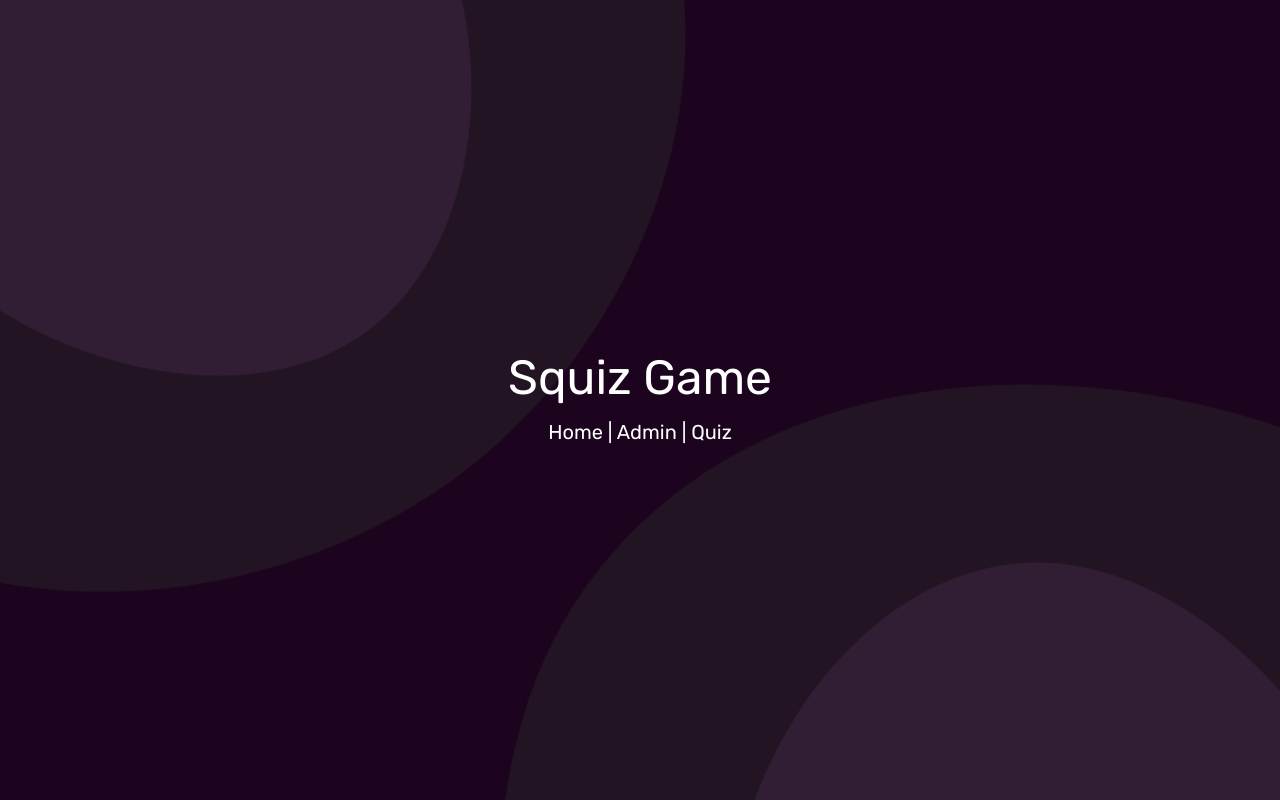
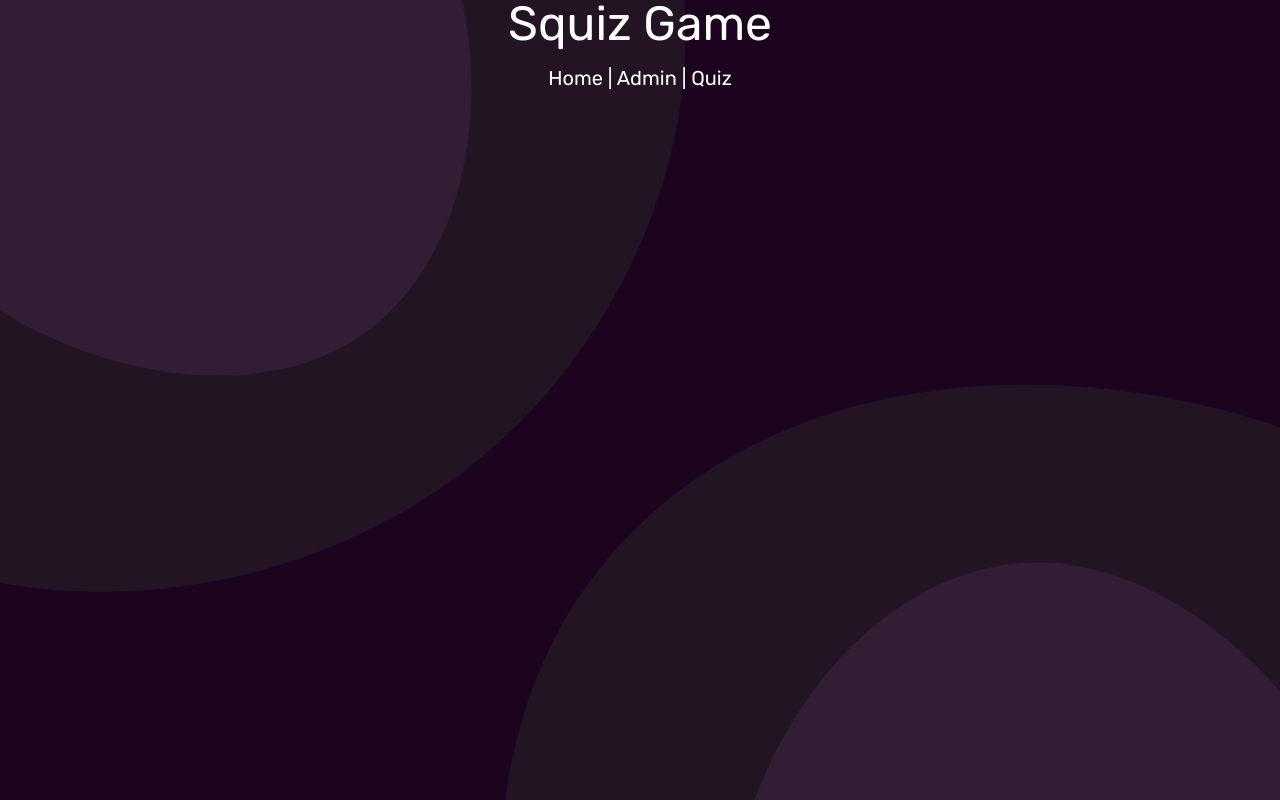
Before and after one commit to Low-Expectations-Studio/squiz-game, a Next.js app: page / in a window 1280 px wide. Built offline with nearby package versions, Linux system fonts and the light colour scheme.

Commit message:
[ui] fix height issue%

```diff
--- a/app/globals.css
+++ b/app/globals.css
@@ -5,7 +5,7 @@
 @tailwind utilities;
 
 body {
-  width: 100vw;
-  height: 100vh;
+  max-width: 100vw;
+  max-height: 100vh;
   font-family: 'Rubik', sans-serif;
 }
--- a/app/quiz/page.module.css
+++ b/app/quiz/page.module.css
@@ -33,7 +33,6 @@
 
 @media only screen and (min-width: 300px) {
   .wrapper {
-    grid-gap: 20px;
     grid-template-columns: auto 300px;
     grid-template-areas:
       'header  header'
```
